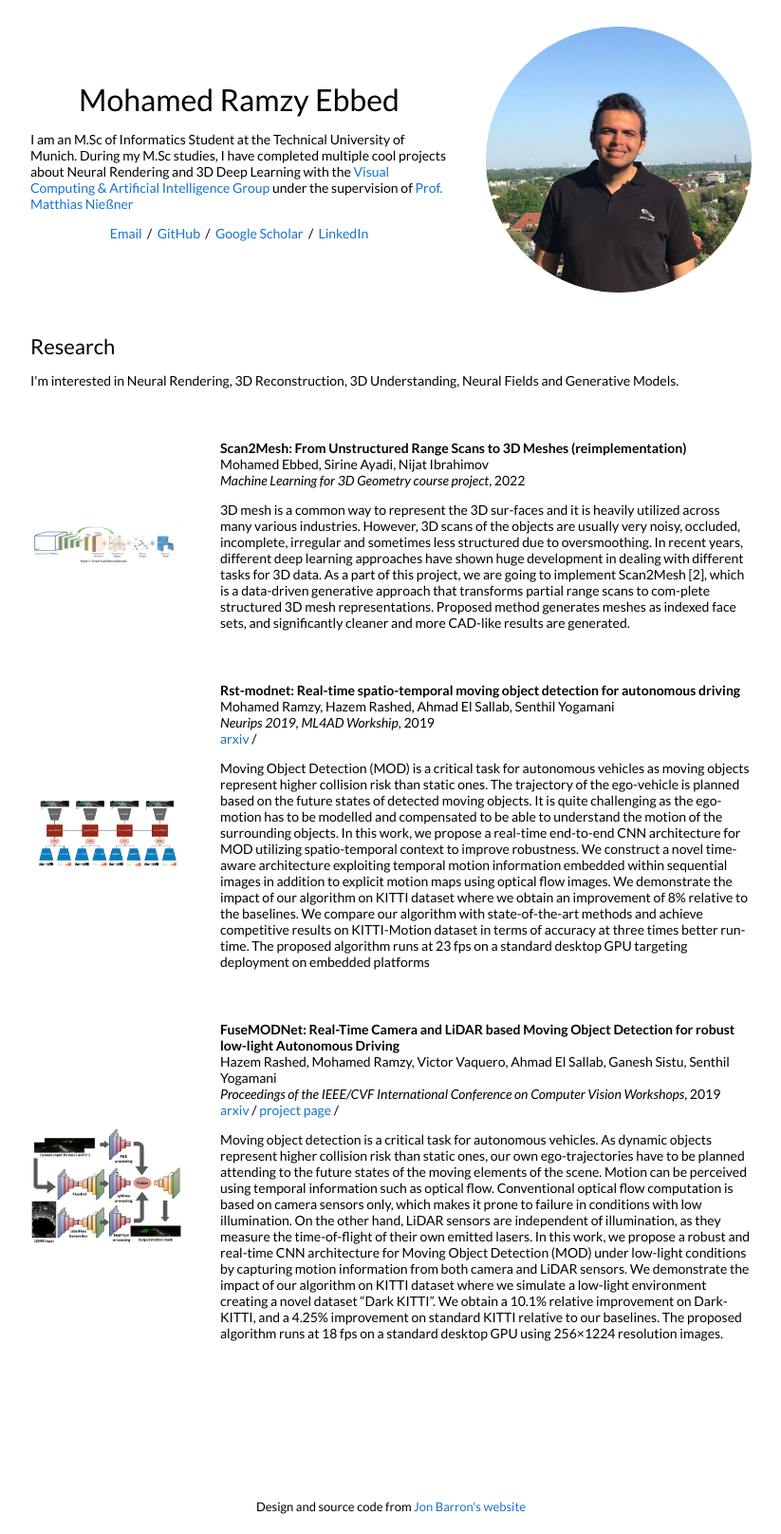
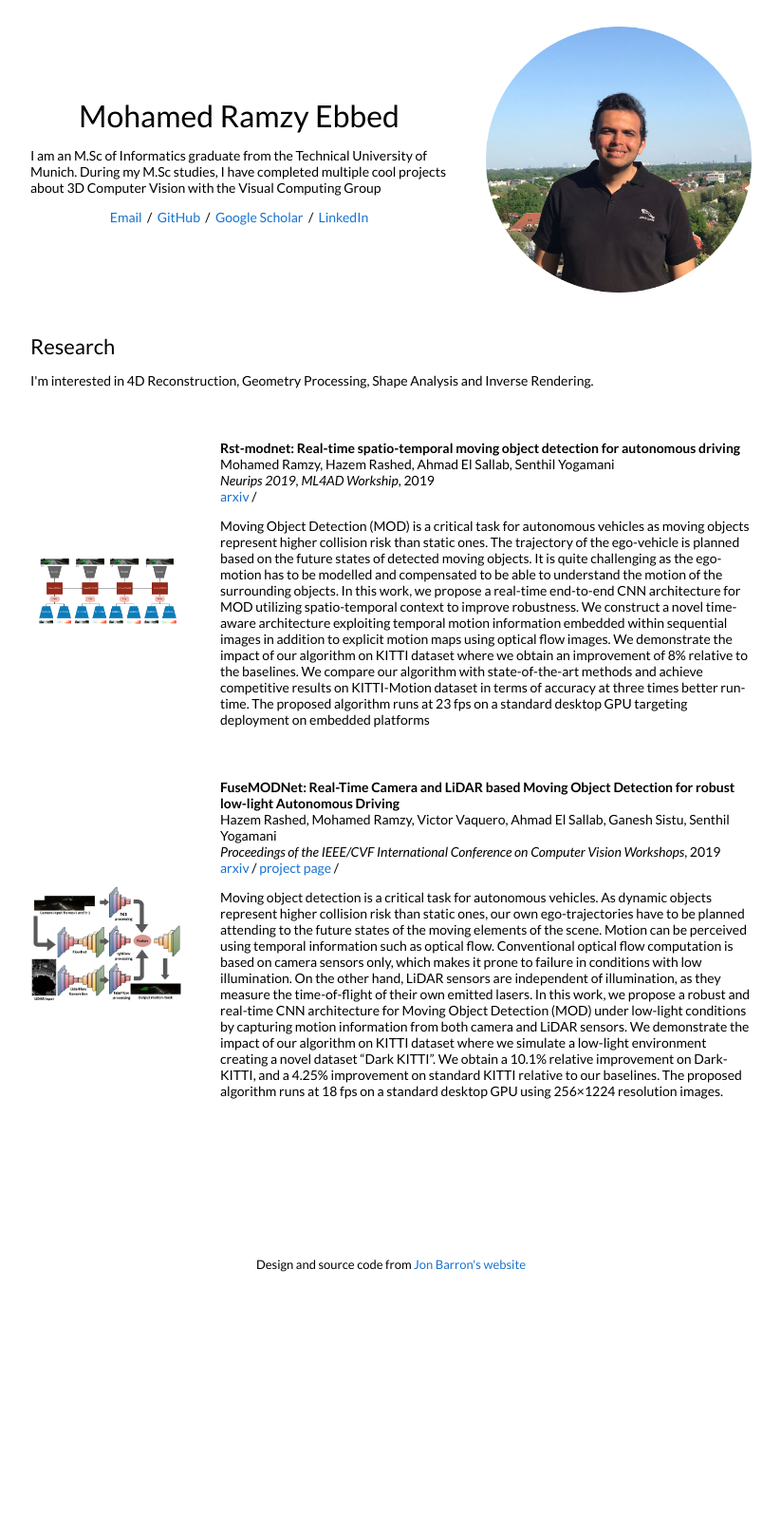
Before and after one commit to mohamed-ebbed/mohamed-ebbed.github.io, a Jekyll site: the page built from _posts/2010-06-22-rstmodnet.markdown, in a window 1280 px wide. Shown: the whole page at 95% size, without its empty margins (228-1051 px from the left). Built offline with Jekyll 4.4.1, drawn with Linux system fonts in a browser that asks for light colours; after the commit the page ends 1360 px from its top, so only the background shows below that.

Commit message:
update the website

```diff
--- a/_layouts/default.html
+++ b/_layouts/default.html
@@ -26,7 +26,7 @@
               <h1>
                 Mohamed Ramzy Ebbed
               </h1>
-              <p>I am an M.Sc of Informatics Student at the Technical University of Munich. During my M.Sc studies, I have completed multiple cool projects about Neural Rendering and 3D Deep Learning with the <a href="https://niessnerlab.org">Visual Computing & Artificial Intelligence Group</a> under the supervision of <a href="https://www.niessnerlab.org/members/matthias_niessner/profile.html">Prof. Matthias Nießner</a>
+              <p>I am an M.Sc of Informatics graduate from the Technical University of Munich. During my M.Sc studies, I have completed multiple cool projects about 3D Computer Vision with the Visual Computing Group
               </p>
 
               <p style="text-align:center">
@@ -47,7 +47,7 @@
             <td style="padding:2.5%;width:100%;vertical-align:middle">
               <h2>Research</h2>
               <p>
-                I'm interested in Neural Rendering, 3D Reconstruction, 3D Understanding, Neural Fields and Generative Models.
+                I'm interested in 4D Reconstruction, Geometry Processing, Shape Analysis and Inverse Rendering.
               </p>
             </td>
           </tr>
--- a/_posts/2022-01-01-scan2mesh.markdown
+++ /dev/null
@@ -1,11 +0,0 @@
----
-layout: post
-title:  "Scan2Mesh: From Unstructured Range Scans to 3D Meshes (reimplementation)"
-date:   2022-01-01 18:08:39 +00:00
-image: images/scan2mesh.png
-categories: research
-authors: "Mohamed Ebbed, Sirine Ayadi, Nijat Ibrahimov"
-venue: "Machine Learning for 3D Geometry course project"
----
-
-3D mesh is a common way to represent the 3D sur-faces and it is heavily utilized across many various industries. However, 3D scans of the objects are usually very noisy, occluded, incomplete, irregular and sometimes less structured due to oversmoothing. In recent years, different deep learning approaches have shown huge development in dealing with different tasks for 3D data. As a part of this project, we are going to implement Scan2Mesh [2], which is a data-driven generative approach that transforms partial range scans to com-plete structured 3D mesh representations. Proposed method generates meshes as indexed face sets, and significantly cleaner and more CAD-like results are generated.
```
